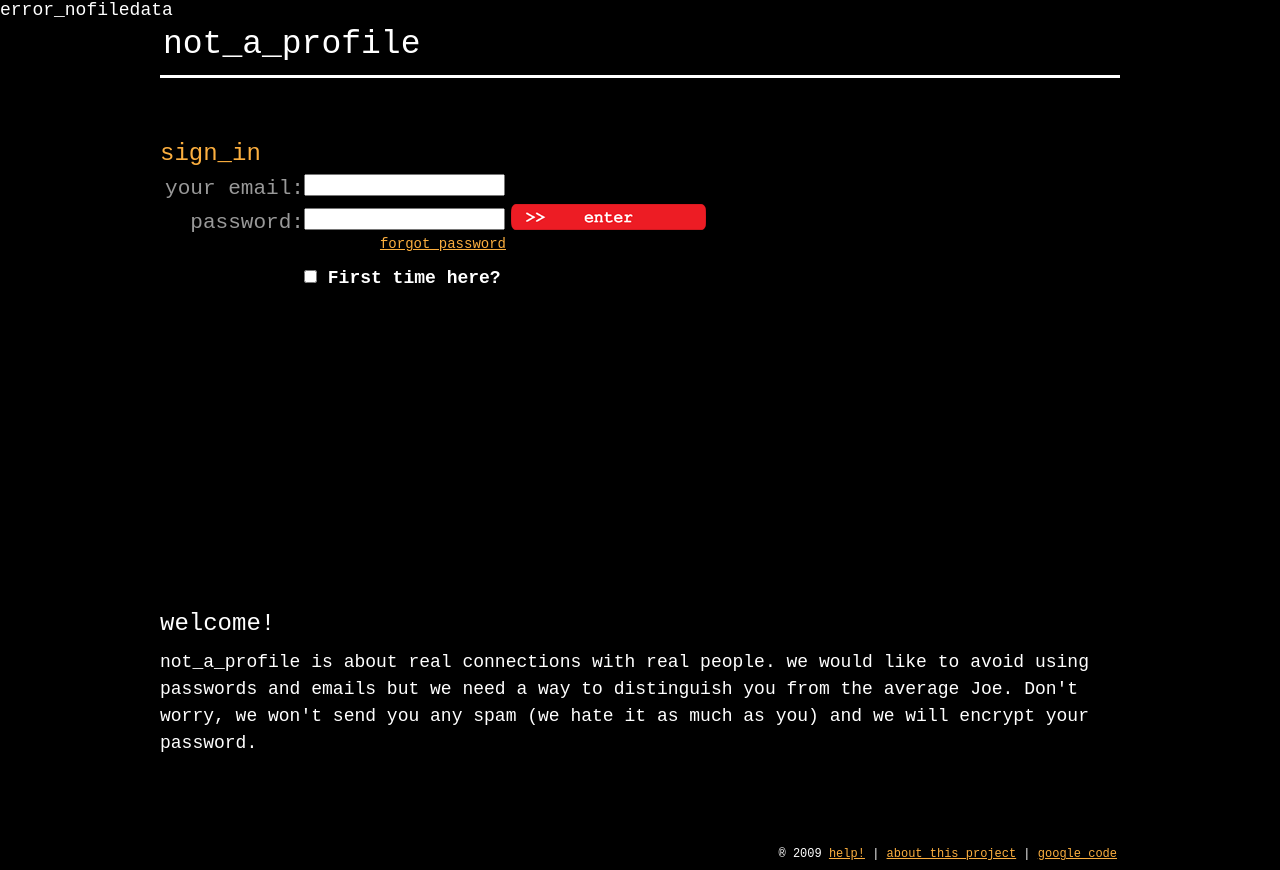
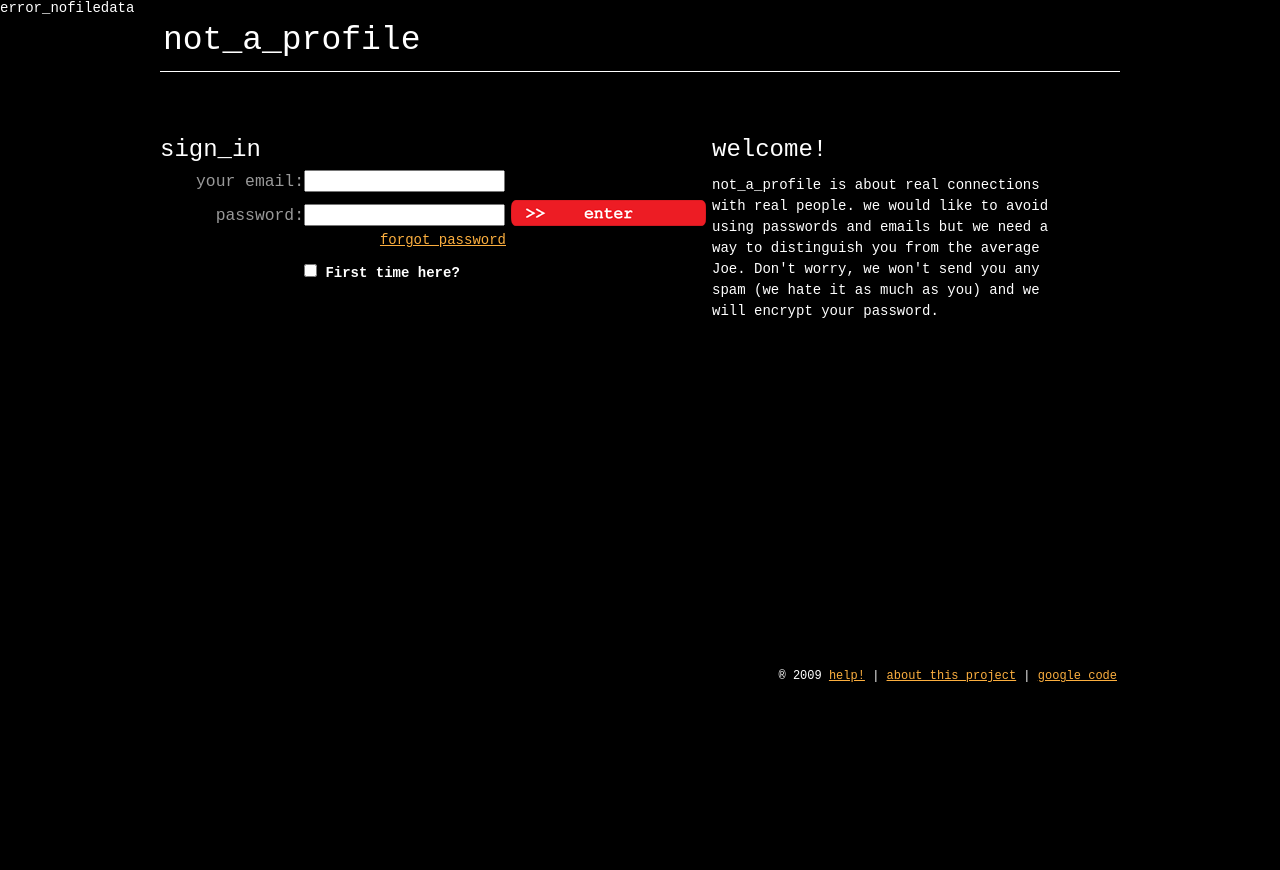
Before and after one commit to mgiraldo/notaprofile, a PHP site: page /index.php?r=estilosLogin in a window 1280 px wide. After the commit the page ends 682 px from the top, so only its background shows below. Run offline with PHP 8.4, Linux system fonts and the light colour scheme; some libraries are stand-ins or nearby versions.

Commit message:
arreglos al login

```diff
--- a/css/estilos.css
+++ b/css/estilos.css
@@ -176,6 +176,7 @@ h2 {
 	margin: 3px;
 	text-align: right;
 	padding-top: 63px;
+	clear: both;
 }
 /* LLAVE DETALLE */
 #fotollave {
--- a/css/estilosLogin.css
+++ b/css/estilosLogin.css
@@ -1,74 +1,3 @@
-/* ESTILOS BASE */
-* {
-	margin: 0;
-	padding: 0;
-	list-style-type: none;
-}
-body,td,th {
-	font-family: Courier New, Courier, monospace;
-	font-size: 18px;
-	color: #FFF;
-	font-weight: normal;
-}
-body {
-	background-color: #000;
-}
-a img {
-border:none;
-}
-a:link {
-	color: #FCAF3F;
-	text-decoration: underline;
-}
-a:visited {
-	text-decoration: underline;
-	color: #C98B30;
-}
-a:hover {
-	text-decoration: none;
-	color: #FCAF3F;
-}
-a:active {
-	text-decoration: underline;
-}
-h1 {
-	font-size: 33px;
-	font-weight: normal;
-}
-h2 {
-	font-size: 24px;
-}
-#contenido {
-	width: 960px;
-	margin-left: auto;
-	margin-right: auto;
-	/*background: url(../img/columna.gif);*/
-}
-/* CABEZOTE */
-#cabezote {
-	height: 120px;
-}
-#cabezote h1 {
-	padding: 6px 0 12px 3px;
-	border-bottom: 3px solid #fff;
-}
-#nav {
-	float: left;
-	width: 408px;
-}
-#nav li {
-	float: left;
-	width: 138px;
-}
-#nav li a {
-	display: block;
-	padding: 3px;
-	text-decoration: none;
-}
-#nav li a:hover {
-	background-color: #FCAF3F;
-	color: #000;
-}
 #userinfo {
 	float: right;
 	width: 345px;
@@ -77,12 +6,12 @@ h2 {
 	margin: 3px;
 }
 /* CUERPO */
-#cuerpo {
-	height: 470px;
-	background:  #666666;
-}
 #cuerpo_sign {
 	height: 470px;
+	float:left;
+	top:10px;
+	width:546px;
+	margin-right: 6px;
 }
 #boton{
 	height:30px;
@@ -106,9 +35,6 @@ h2 {
 	width:546px;
 	margin-top:5px;
 	float:left;
-}
-#header h2{
-	color:#FCAF3F;
 }
 #box {
 	width:201px;
@@ -157,10 +83,8 @@ h2 {
 #englobador_sign_up{
 	width:546px;
 }
-/* PIE */
-#pie {
-	height: 20px;
-	font-size: 12px;
-	margin: 3px;
-	text-align: right;
+#catch {
+	float:left;
+	top:10px;
+	width:339px;
 }
```
